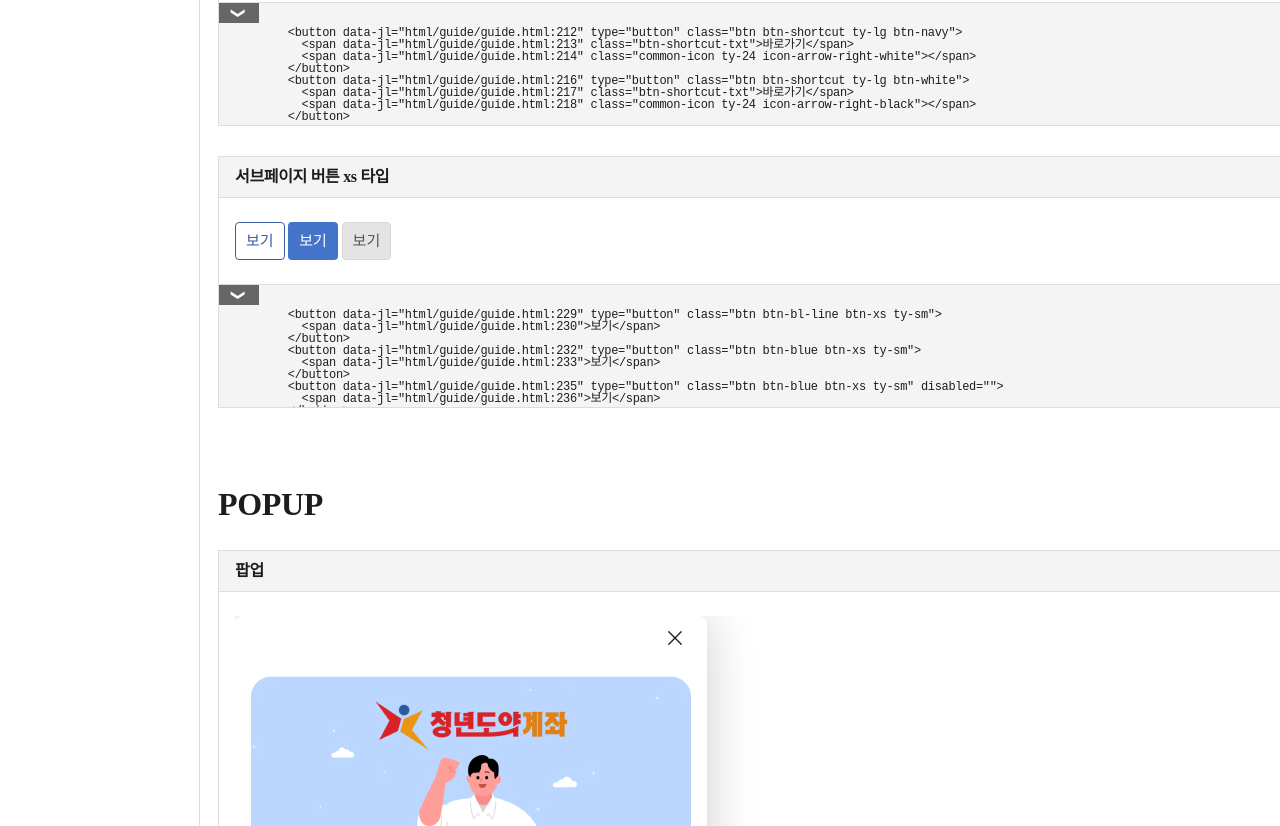
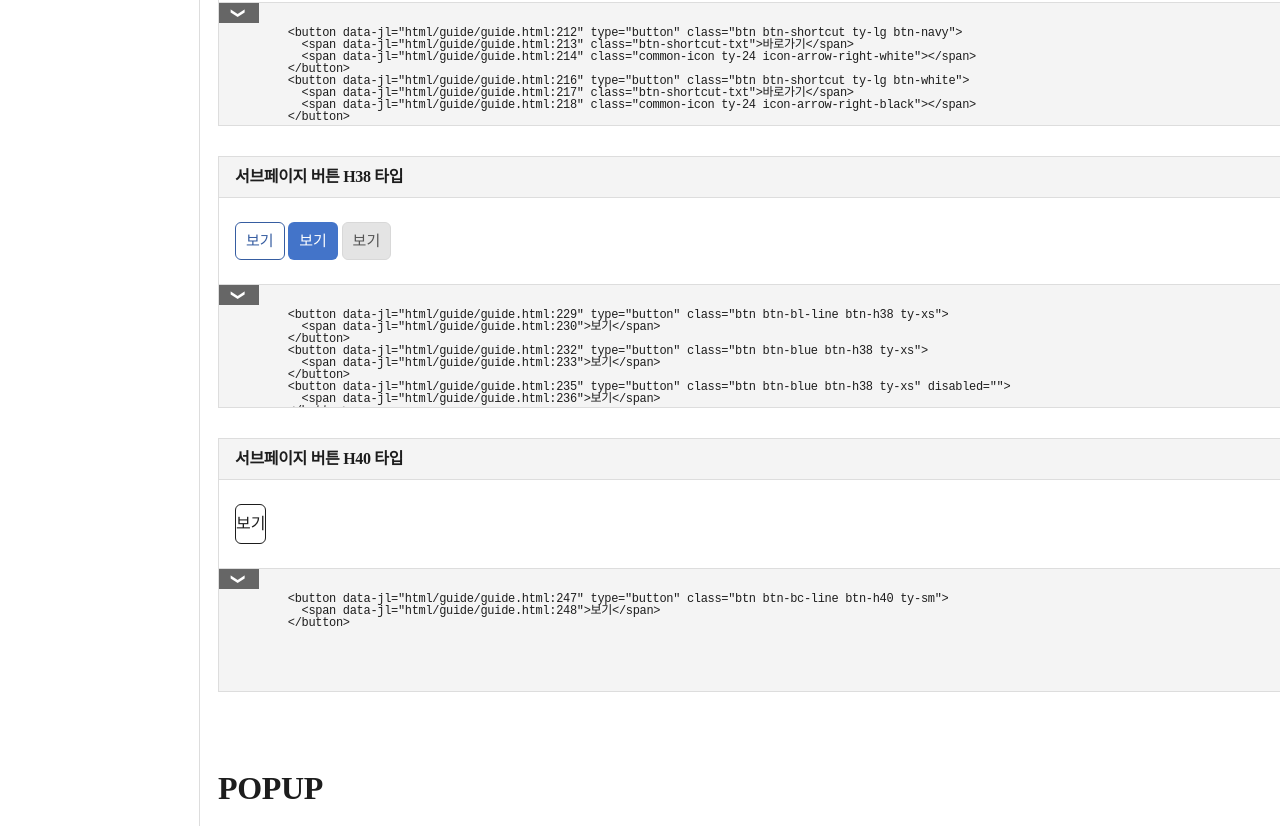
Before and after one commit to jakejo98/kfb, a plain HTML site: page html/guide/guide.html in a window 1280 px wide. Shown: the part 4914-5740 px from the top of the page. Drawn offline with nearby package versions, Linux system fonts and the light colour scheme.

Commit message:
Docs : 서브 페이지 버튼 컴포넌트 살짝 수정

```diff
--- a/css/common/common.css
+++ b/css/common/common.css
@@ -530,24 +530,31 @@ body {
   line-height: 27px;;
 }
 
-.btn-xs {
+.btn-h38 {
   border-radius: 6px;
   display: flex;
   align-items: center;
-}
-
-.btn-xs.ty-sm {
   height: 38px;
+}
+
+.btn-h38.ty-xs {
   padding: 7.5px 10px;
 }
 
-.btn-xs span {
+.btn-h38 span {
   height: 23px;
   line-height: 1.5;
   font-size: 15px;
   font-weight: 500;
 }
 
+.btn-h40 {
+  border-radius: 6px;
+  display: flex;
+  align-items: center;
+  height: 40px;
+}
+
 .btn-blue {
   background-color: #4374C9;
   color: #FFFFFF;
@@ -580,6 +587,12 @@ body {
 
 .btn-bl-line:hover {
   background-color: #F5F6FB;
+}
+
+.btn-bc-line {
+  background-color: #ffffff;
+  border: 1px solid #1D1D1D !important;
+  color: #1D1D1D;
 }
 
 /* popup */
--- a/html/guide/guide.html
+++ b/html/guide/guide.html
@@ -221,24 +221,36 @@
       </div>
     </section>
     <!------------ // 3-2. 버튼 H52 ------------>
-    <!------------ 3-3. 서브페이지 버튼 xs 타입 ------------>
+    <!------------ 3-3. 서브페이지 버튼 H38 타입 ------------>
     <section class="uig-card">
-      <div class="uig-card-header">서브페이지 버튼 xs 타입</div>
+      <div class="uig-card-header">서브페이지 버튼 H38 타입</div>
       <div class="uig-card-body">
         <div class="src">
-          <button type="button" class="btn btn-bl-line btn-xs ty-sm">
+          <button type="button" class="btn btn-bl-line btn-h38 ty-xs">
             <span>보기</span>
           </button>
-          <button type="button" class="btn btn-blue btn-xs ty-sm">
+          <button type="button" class="btn btn-blue btn-h38 ty-xs">
             <span>보기</span>
           </button>
-          <button type="button" class="btn btn-blue btn-xs ty-sm" disabled>
+          <button type="button" class="btn btn-blue btn-h38 ty-xs" disabled>
             <span>보기</span>
           </button>
         </div>
       </div>
     </section>
-    <!------------ // 3-3. 서브페이지 버튼 xs 타입 ------------>
+    <!------------ // 3-3. 서브페이지 버튼 H38 타입 ------------>
+    <!------------ 3-4. 서브페이지 버튼 H40 타입 ------------>
+    <section class="uig-card">
+      <div class="uig-card-header">서브페이지 버튼 H40 타입</div>
+      <div class="uig-card-body">
+        <div class="src">
+          <button type="button" class="btn btn-bc-line btn-h40 ty-sm">
+            <span>보기</span>
+          </button>
+        </div>
+      </div>
+    </section>
+    <!------------ // 3-4. 서브페이지 버튼 H40 타입 ------------>
 </article>
 <!-- // 4. button -->
 <!-- 5. popup -->
```
Also changed, not shown: html/sub/sub_cofix_disclosure.html (+4 -4 lines).
